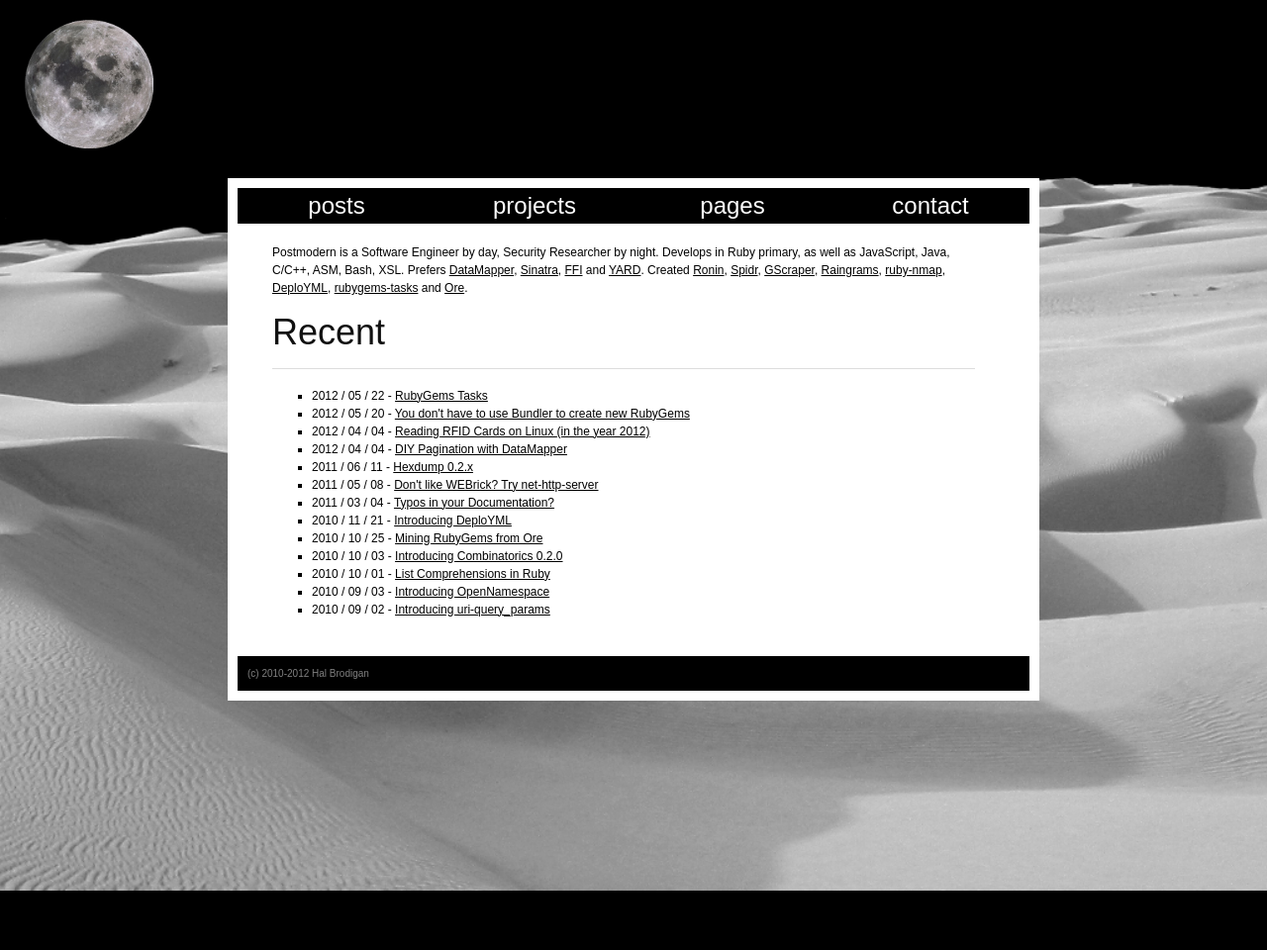
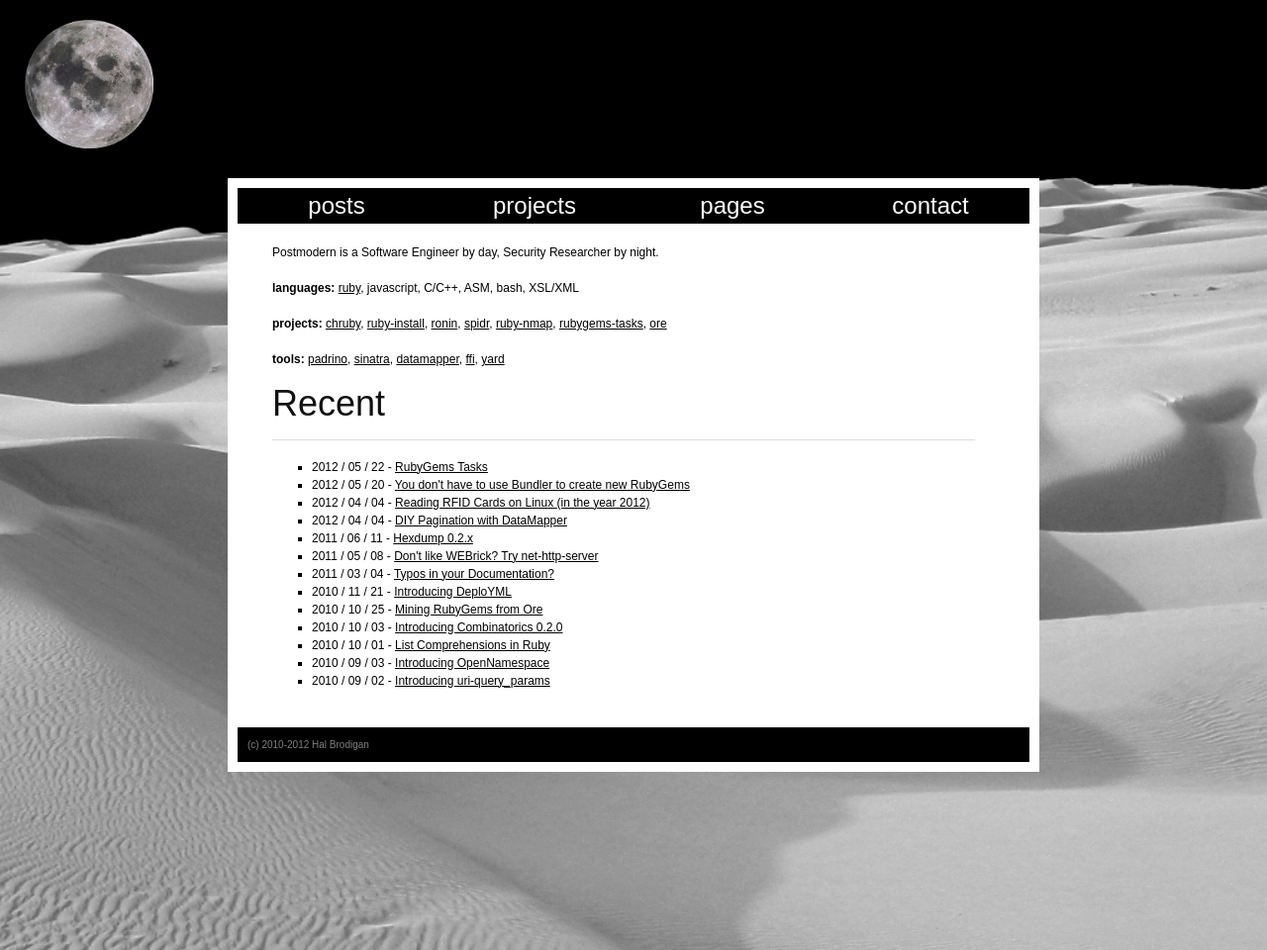
Before and after one commit to postmodern/postmodern.github.io, a Jekyll site: the page built from index.html, in a window 1280 px wide. Shown: the whole page at 99% size. Built offline with Jekyll 4.4.1, drawn with Linux system fonts in a browser that asks for light colours; Markdown is read by kramdown in place of the engine named in the settings; before the commit the page ends 900 px from its top, so only the background shows below that.

Commit message:
Redid the about blurb.

```diff
--- a/_includes/about.html
+++ b/_includes/about.html
@@ -1,20 +1,34 @@
 <p>
 Postmodern is a Software Engineer by day, Security Researcher by night.
-Develops in Ruby primary, as well as JavaScript, Java, C/C++, ASM, Bash, XSL.
+</p>
 
-Prefers
-<a href="http://datamapper.org/">DataMapper</a>,
-<a href="http://sinatrarb.com/">Sinatra</a>,
-<a href="https://github.com/ffi/ffi#readme">FFI</a>
-and <a href="http://yardoc.org/">YARD</a>.
+<p>
+<strong>languages:</strong>
+<a href="http://ruby-lang.org">ruby</a>,
+javascript,
+C/C++,
+ASM,
+bash,
+XSL/XML
+</p>
 
-Created
-<a href="http://ronin-ruby.github.com/">Ronin</a>,
-<a href="http://spidr.rubyforge.org/">Spidr</a>,
-<a href="http://github.com/postmodern/gscraper#readme">GScraper</a>,
-<a href="http://github.com/postmodern/raingrams#readme/">Raingrams</a>,
+<p>
+<strong>projects:</strong>
+<a href="https://github.com/postmodern/chruby#readme">chruby</a>,
+<a href="https://github.com/postmodern/ruby-install#readme">ruby-install</a>,
+<a href="http://ronin-ruby.github.io/">ronin</a>,
+<a href="https://github.com/postmodern/spidr#readme">spidr</a>,
 <a href="https://github.com/sophsec/ruby-nmap#readme">ruby-nmap</a>,
-<a href="https://github.com/postmodern/deployml#readme">DeploYML</a>,
-<a href="https://github.com/postmodern/rubygems-tasks#readme">rubygems-tasks</a>
-and <a href="https://github.com/ruby-ore/ore#readme">Ore</a>.
+<a href="https://github.com/postmodern/rubygems-tasks#readme">rubygems-tasks</a>,
+<a href="https://github.com/ruby-ore/ore#readme">ore</a>
 </p>
+
+<p>
+<strong>tools:</strong>
+
+<a href="http://padrinorb.com/">padrino</a>,
+<a href="http://sinatrarb.com/">sinatra</a>,
+<a href="http://datamapper.org/">datamapper</a>,
+<a href="https://github.com/ffi/ffi#readme">ffi</a>,
+<a href="https://yardoc.org/">yard</a>
+</p>
```
